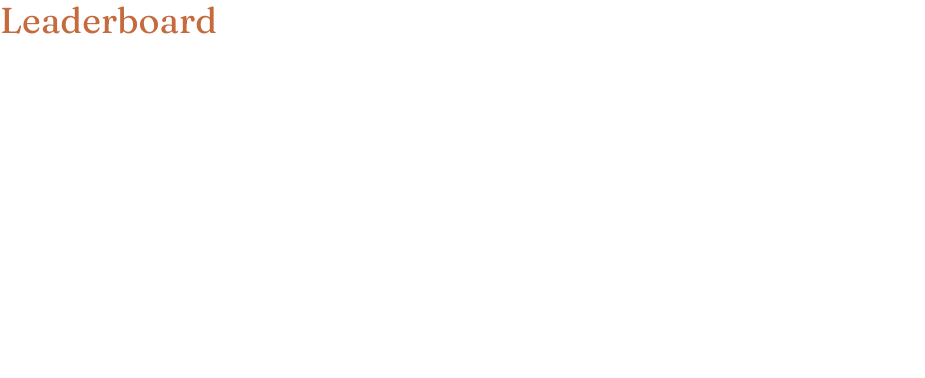
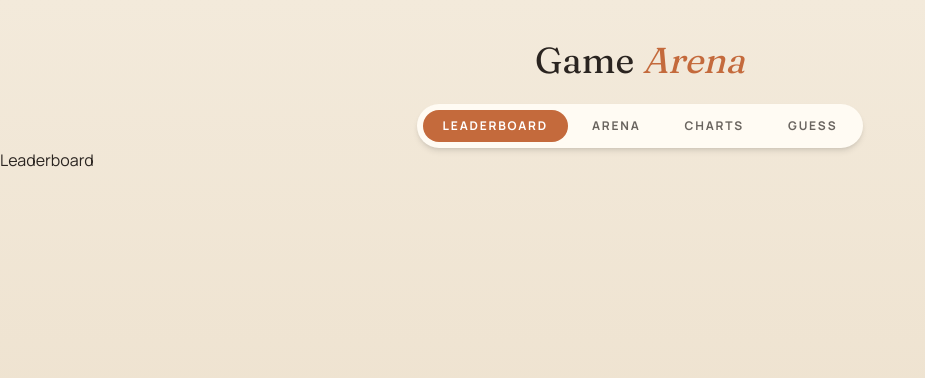
Before and after one commit to heyitsblackbird/tv-arena, a Next.js app: page / in a window 1280 px wide. Shown: the top 378 px of the page, without its empty margins (0-925 px from the left). Built offline with nearby package versions, Linux system fonts and the light colour scheme.

Commit message:
add navigation tab and page shell

```diff
--- a/src/app/layout.tsx
+++ b/src/app/layout.tsx
@@ -1,6 +1,7 @@
 import type { Metadata } from "next";
 import { Fraunces, Manrope } from "next/font/google";
 import "./globals.css";
+import {TabNav} from "@/components/TabNav";
 
 const manrope = Manrope({
   variable: "--font-manrope-sans",
@@ -24,7 +25,14 @@ export default function RootLayout({ children }: LayoutProps<"/">) {
       lang="en"
       className={`${manrope.variable} ${fraunces.variable} h-full antialiased`}
     >
-      <body className="min-h-full flex flex-col font-sans text-ink">{children}</body>
+      <body className="min-h-screen bg-linear-to-b from-bg to-bg-deep font-sans text-ink">
+        <div className="relative">
+          <h1 className="font-serif text-4xl text-ink text-center pt-10">Game <span className="italic text-accent">Arena</span></h1>
+            <div className="mt-6 flex justify-center">
+              <TabNav />
+            </div>
+          {children}</div>
+      </body>
     </html>
   );
 }
--- a/src/app/page.tsx
+++ b/src/app/page.tsx
@@ -1,10 +1,9 @@
-import Image from "next/image";
 import {getLeaderboard} from "@/lib/data/getLeaderboard";
 export default async function Home() {
   const rows = await getLeaderboard("players");
   return (
     <>
-      <h1 className="font-serif text-4xl text-accent"> Leaderboard </h1>
+      <h2>Leaderboard</h2>
     </>
 
   );
--- /dev/null
+++ b/src/components/TabNav.tsx
@@ -0,0 +1,36 @@
+"use client";
+
+import Link from "next/link";
+import { usePathname } from "next/navigation";
+
+const tabs = [
+    { name: "Leaderboard", href: "/" },
+    { name: "Arena", href: "/arena" },
+    { name: "Charts", href: "/charts" },
+    { name: "Guess", href: "/guess" }
+];
+
+export function TabNav(){
+    const pathname = usePathname();
+    return (
+        <nav className="inline-flex gap-1 rounded-full bg-surface p-1.5 shadow-md">
+            {tabs.map((tab) => {
+                const isActive = pathname === tab.href;
+                return (
+                    <Link
+                        key={tab.name}
+                        href={tab.href}
+                        className={`px-5 py-2 rounded-full text-xs uppercase font-bold tracking-[0.15em] transition-colors duration-200 ease-out ${
+                            isActive ? "bg-accent text-white" : "text-ink/70 hover:text-ink"
+                        }`}
+                    >
+                        {tab.name}
+                    </Link>
+                );
+            }
+
+            )}
+        </nav>
+    );
+
+}
```
